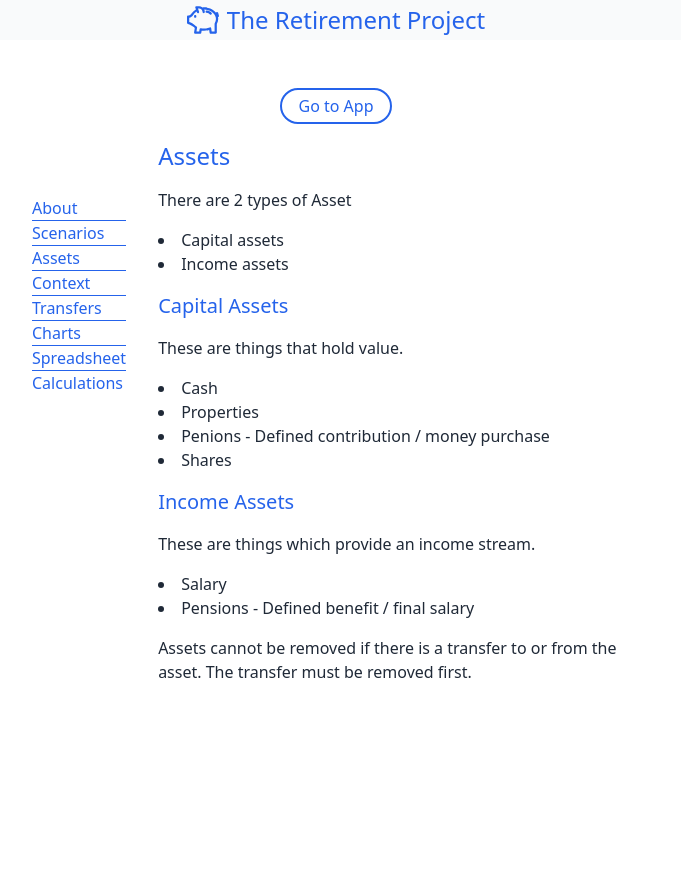
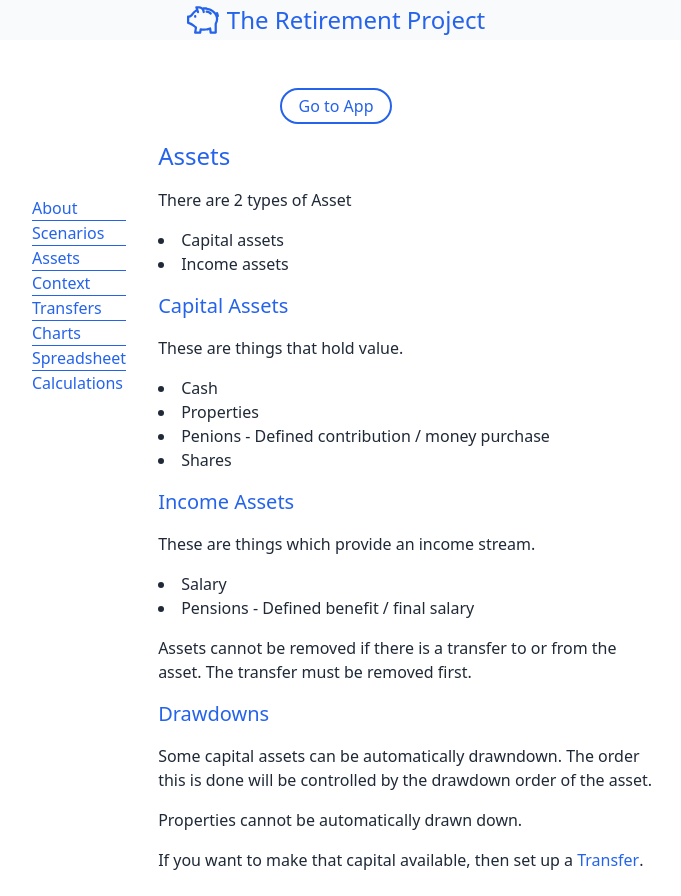
Before and after one commit to soapy-dns/retirement-calc, a Next.js app: page /docs/assets in a window 1280 px wide. Shown: the whole page, without its empty margins (304-985 px from the left). Before the commit the page ends 800 px from the top, so only its background shows below. Built offline with nearby package versions, Linux system fonts and the light colour scheme.

Commit message:
more doco

```diff
--- a/app/docs/assets/page.mdx
+++ b/app/docs/assets/page.mdx
@@ -1,3 +1,6 @@
+import Anchor from "@/app/ui/components/docs/Anchor"
+import { documentDetails } from "@/app/docs/documentDetails"
+
 # Assets
 
 There are 2 types of Asset
@@ -22,3 +25,12 @@ These are things which provide an income stream.
 - Pensions - Defined benefit / final salary
 
 Assets cannot be removed if there is a transfer to or from the asset. The transfer must be removed first.
+
+## Drawdowns
+
+Some capital assets can be automatically drawndown.
+The order this is done will be controlled by the drawdown order of the asset.
+
+Properties cannot be automatically drawn down.
+
+If you want to make that capital available, then set up a <Anchor href={documentDetails.transfers.url}>Transfer</Anchor>.
--- a/app/docs/charts/page.mdx
+++ b/app/docs/charts/page.mdx
@@ -1,3 +1,7 @@
 # Charts
 
-In progress...
+A visual view of how your assets increase (if you are lucky!) or decrease over time, as well as a year by year view of your income and asset drawdowns.
+This will continue for a maximum of 50 years (by which age you are probably dead) or when no more assets can be automatically drawn down eg a property.
+If this is the case, you might consider adding some transfers e.g. the selling of a property.
+
+On a mobile device you might consider holding the landscape mode (and refresh the page because it doesn't seem to auto re-size StylePropertyMapReadOnly.)
```
Also changed, not shown: app/ui/AppBanner.tsx (+1 -9 lines).
